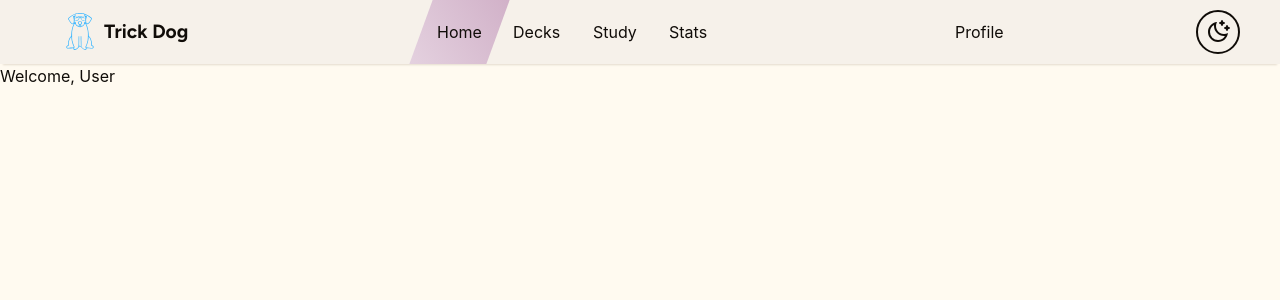
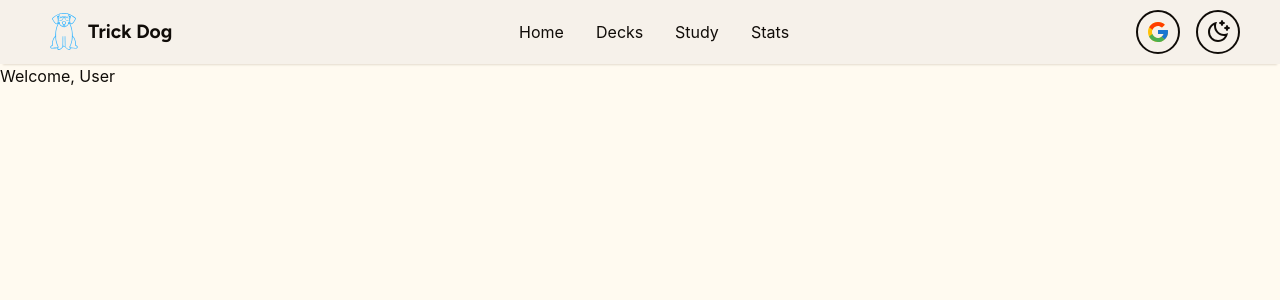
Before and after one commit to keelyt/trick-dog, a React (Vite) app: page / in a window 1280 px wide. Shown: the top 300 px of the page. Built offline with nearby package versions, Linux system fonts and the light colour scheme.

Commit message:
Clean up Navbar styling

```diff
--- a/src/client/components/routing/Navbar.module.scss
+++ b/src/client/components/routing/Navbar.module.scss
@@ -20,6 +20,7 @@
 }
 
 .nav {
+  $self: &;
   display: flex;
   align-items: center;
   justify-content: space-between;
@@ -39,9 +40,15 @@
     justify-content: center;
     list-style: none;
     height: 100%;
+    margin: 0;
+    padding: 0;
 
-    li {
+    &--left li {
       height: 100%;
+    }
+
+    &--right {
+      gap: 1rem;
     }
   }
 
@@ -55,16 +62,11 @@
     display: flex;
     align-items: center;
     justify-content: center;
-    padding: 0.25em 1rem;
     height: 100%;
 
-    &:not(&--logo):hover {
-      @include themes.themed {
-        background-color: themes.t('bg-nav-hover');
-      }
-    }
-
-    &:not(&--logo):global(.active) {
+    &--text {
+      padding: 0.25em 1rem;
+      :global(.active) {
         @include themes.themed {
           background: themes.t('bg-nav-gradient-primary');
           background: -webkit-linear-gradient(
@@ -80,10 +82,33 @@
         }
       }
 
+      &:hover {
+        @include themes.themed {
+          background-color: themes.t('bg-nav-hover');
+        }
+      }
+    }
+
     &--logo {
       font-family: 'Figtree';
       font-weight: 700;
       font-size: 1.2rem;
     }
+
+    &--icon {
+      display: flex;
+      justify-content: center;
+      align-items: center;
+      background: transparent;
+      padding: 0.5rem;
+      border: 2px solid;
+      border-radius: 50%;
+      font-size: 1.5em;
+      width: fit-content;
+      height: fit-content;
+      @include themes.themed {
+        border-color: themes.t('text');
       }
     }
+  }
+}
--- a/src/client/components/routing/Navbar.tsx
+++ b/src/client/components/routing/Navbar.tsx
@@ -1,3 +1,4 @@
+import { FcGoogle } from 'react-icons/fc';
 import { NavLink } from 'react-router-dom';
 
 import { ReactComponent as Logo } from '../../assets/logo-noBg.svg';
@@ -18,51 +19,63 @@ export default function Navbar() {
           <Logo className={styles.nav__logo} />
           Trick Dog
         </NavLink>
-        <ul className={styles.nav__list}>
+        <ul className={`${styles.nav__list} ${styles['nav__list--left']}`}>
           <li className={styles.skew}>
-            <NavLink to='/' className={styles.nav__link}>
+            <NavLink to='/' className={`${styles.nav__link} ${styles['nav__link--text']}`}>
               <span className={styles.unskew}>Home</span>
             </NavLink>
           </li>
           {authed && (
             <li className={styles.skew}>
-              <NavLink to='/decks' className={styles.nav__link}>
+              <NavLink to='/decks' className={`${styles.nav__link} ${styles['nav__link--text']}`}>
                 <span className={styles.unskew}>Decks</span>
               </NavLink>
             </li>
           )}
           {authed && (
             <li className={styles.skew}>
-              <NavLink to='/study' className={styles.nav__link}>
+              <NavLink to='/study' className={`${styles.nav__link} ${styles['nav__link--text']}`}>
                 <span className={styles.unskew}>Study</span>
               </NavLink>
             </li>
           )}
           {authed && (
             <li className={styles.skew}>
-              <NavLink to='/stats' className={styles.nav__link}>
+              <NavLink to='/stats' className={`${styles.nav__link} ${styles['nav__link--text']}`}>
                 <span className={styles.unskew}>Stats</span>
               </NavLink>
             </li>
           )}
         </ul>
-        <ul className={styles.nav__list}>
+        <ul className={`${styles.nav__list} ${styles['nav__list--right']}`}>
           {authed && (
             <li>
-              <NavLink to='/profile' className={styles.nav__link}>
-                Profile
+              <NavLink
+                to='/profile'
+                aria-label='Profile'
+                className={`${styles.nav__link} ${styles['nav__link--icon']}`}
+              >
+                <FcGoogle aria-hidden='true' />
+                {/* Profile */}
               </NavLink>
             </li>
           )}
           {!authed && (
             <li>
-              <NavLink to='/login' className={styles.nav__link}>
+              <NavLink
+                to='/login'
+                aria-label='Login'
+                className={`${styles.nav__link} ${styles['nav__link--icon']}`}
+              >
+                <FcGoogle aria-hidden='true' />
                 Login
               </NavLink>
             </li>
           )}
+          <li>
+            <DarkLightToggle />
+          </li>
         </ul>
-        <DarkLightToggle />
       </nav>
     </div>
   );
```
Lines whose indentation alone changed are shown as unchanged.
